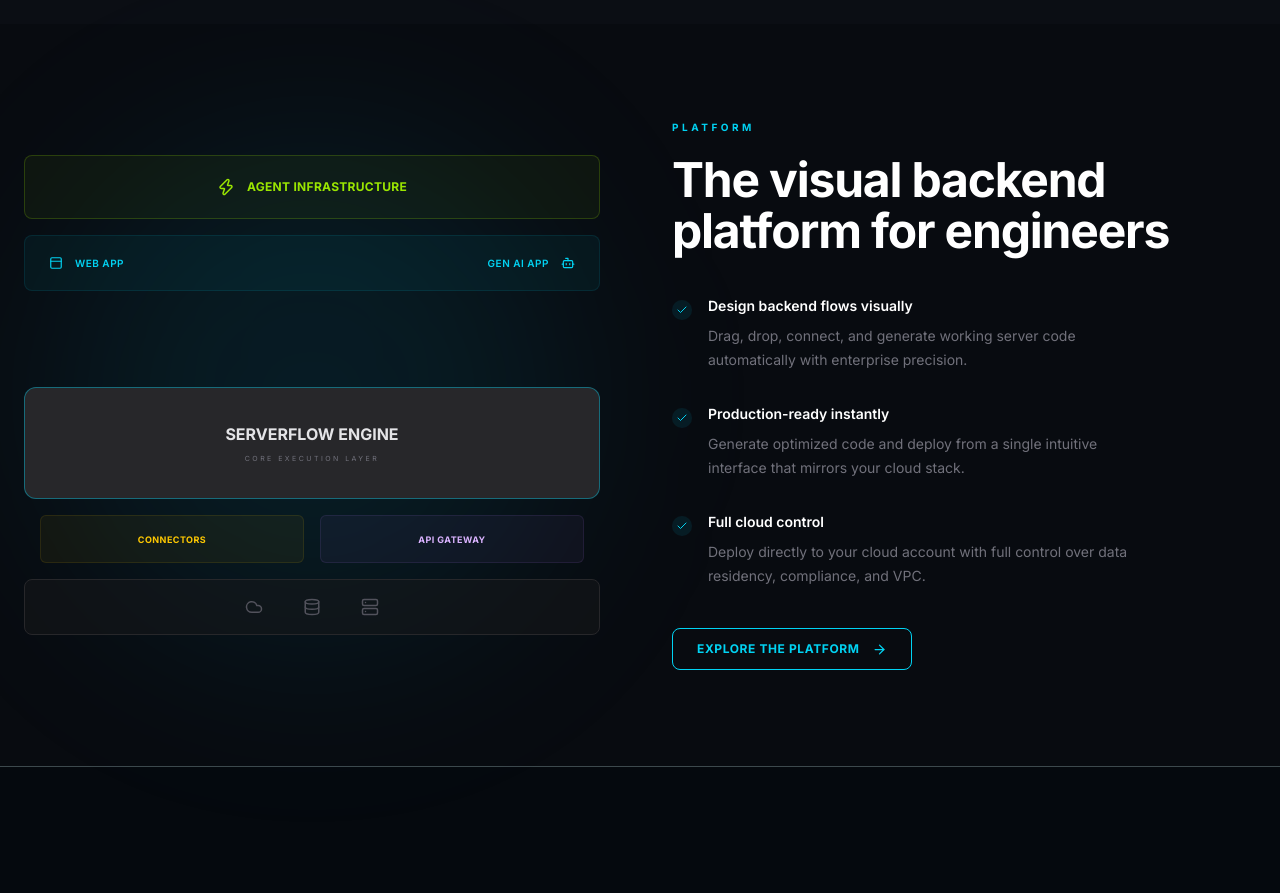
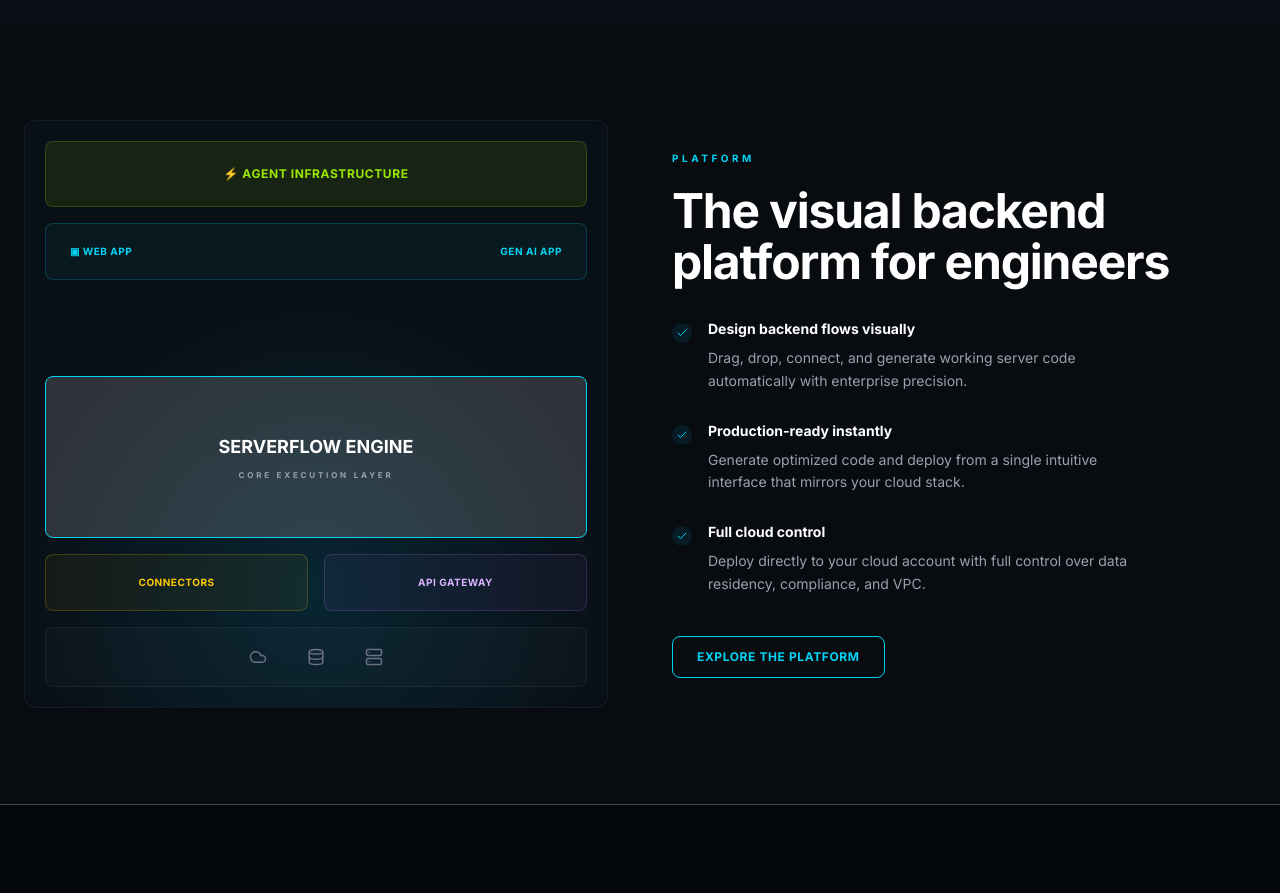
Before and after one commit to Gaurav775-Git/Server_Flow, a React (Vite) app in the folder client/: page / in a window 1280 px wide. Shown: the part 1780-2673 px from the top of the page. Built offline with nearby package versions, Linux system fonts and the light colour scheme.

Commit message:
refactor: improve platform section structure

```diff
--- /dev/null
+++ b/client/src/components/sections/home/PlatformContent.jsx
@@ -0,0 +1,44 @@
+import PlatformFeatureItem from "./PlatformFeatureItem";
+
+const PlatformContent = () => {
+  return (
+    <div>
+      {/* Section Label */}
+      <p className="text-[10px] font-bold tracking-[0.35em] text-cyan-400">
+        PLATFORM
+      </p>
+
+      {/* Section Heading */}
+      <h2 className="mt-5 max-w-xl text-4xl font-bold leading-[1.05] tracking-tight text-white md:text-5xl">
+        The visual backend platform for engineers
+      </h2>
+
+      {/* Feature List */}
+      <div className="mt-8 space-y-7">
+
+        <PlatformFeatureItem
+          title="Design backend flows visually"
+          description="Drag, drop, connect, and generate working server code automatically with enterprise precision."
+        />
+
+        <PlatformFeatureItem
+          title="Production-ready instantly"
+          description="Generate optimized code and deploy from a single intuitive interface that mirrors your cloud stack."
+        />
+
+        <PlatformFeatureItem
+          title="Full cloud control"
+          description="Deploy directly to your cloud account with full control over data residency, compliance, and VPC."
+        />
+
+      </div>
+
+      {/* CTA Button */}
+      <button className="mt-10 rounded-lg border border-cyan-400 px-6 py-3 text-xs font-bold tracking-wider text-cyan-400 transition hover:bg-cyan-400 hover:text-black">
+        EXPLORE THE PLATFORM
+      </button>
+    </div>
+  );
+};
+
+export default PlatformContent;
--- a/client/src/components/sections/home/PlatformDiagram.jsx
+++ b/client/src/components/sections/home/PlatformDiagram.jsx
@@ -1,116 +1,76 @@
-import {
-  Zap,
-  PanelTop,
-  Bot,
-  Cloud,
-  Database,
-  Server,
-} from "lucide-react";
+import { Cloud, Database, Server } from "lucide-react";
 
 const PlatformDiagram = () => {
   return (
-    <div className="relative z-10 w-full max-w-xl">
+    <div className="relative">
 
       {/* Background Glow */}
-      <div className="pointer-events-none absolute left-1/2 top-1/2 -z-10 h-[500px] w-[500px] -translate-x-1/2 -translate-y-1/2 rounded-full bg-cyan-500/10 blur-[100px]" />
+      <div className="absolute inset-0 -z-10 rounded-2xl bg-cyan-400/10 blur-3xl" />
+
+      {/* Diagram Container */}
+      <div className="relative overflow-hidden rounded-xl border border-white/5 bg-[#0b1118]/80 p-5">
+
+        {/* Inner Glow */}
+        <div className="pointer-events-none absolute inset-0 bg-[radial-gradient(circle_at_50%_80%,rgba(0,200,255,0.12),transparent_55%)]" />
+
+        {/* Diagram Content */}
+        <div className="relative">
 
           {/* Agent Infrastructure */}
-      <div className="flex h-16 items-center justify-center rounded-lg border border-lime-400/20 bg-lime-400/5">
-        <div className="flex items-center gap-3">
-          <Zap
-            size={18}
-            className="text-lime-400"
-          />
-
-          <span className="text-xs font-bold tracking-wide text-lime-400">
-            AGENT INFRASTRUCTURE
-          </span>
-        </div>
+          <div className="rounded-lg border border-lime-400/20 bg-lime-400/10 px-6 py-6 text-center">
+            <p className="text-xs font-bold tracking-wider text-lime-400">
+              ⚡ AGENT INFRASTRUCTURE
+            </p>
           </div>
 
-      {/* Web App / Gen AI */}
-      <div className="mt-4 flex h-14 items-center justify-between rounded-lg border border-cyan-400/10 bg-cyan-400/5 px-6">
+          {/* Application Layer */}
+          <div className="mt-4 flex items-center justify-between rounded-lg border border-cyan-400/20 bg-cyan-400/5 px-6 py-5">
+            <span className="text-[10px] font-bold tracking-wider text-cyan-400">
+              ▣ WEB APP
+            </span>
 
-        {/* Web App */}
-        <div className="flex items-center gap-3">
-          <PanelTop
-            size={14}
-            className="text-cyan-400"
-          />
-
-          <span className="text-[10px] font-semibold tracking-wider text-cyan-400">
-            WEB APP
+            <span className="text-[10px] font-bold tracking-wider text-cyan-400">
+              GEN AI APP
             </span>
           </div>
 
-        {/* Gen AI App */}
-        <div className="flex items-center gap-3">
-          <span className="text-[10px] font-semibold tracking-wider text-cyan-400">
-            GEN AI APP
-          </span>
-
-          <Bot
-            size={14}
-            className="text-cyan-400"
-          />
-        </div>
-
-      </div>
-
           {/* ServerFlow Engine */}
-      <div className="mt-24 flex h-28 items-center justify-center rounded-xl border border-cyan-400/40 bg-zinc-800">
-
-        <div className="text-center">
-          <h3 className="text-base font-bold text-zinc-200">
+          <div className="mt-24 rounded-lg border border-cyan-400 bg-white/15 px-6 py-14 text-center">
+            <h3 className="text-lg font-bold text-white">
               SERVERFLOW ENGINE
             </h3>
 
-          <p className="mt-2 text-[7px] tracking-[0.35em] text-zinc-500">
+            <p className="mt-2 text-[8px] font-bold tracking-[0.35em] text-gray-400">
               CORE EXECUTION LAYER
+            </p>
+          </div>
+
+          {/* Connectors and API Gateway */}
+          <div className="mt-4 grid grid-cols-2 gap-4">
+
+            <div className="rounded-lg border border-yellow-400/20 bg-yellow-400/5 px-4 py-5 text-center">
+              <p className="text-[10px] font-bold tracking-wider text-yellow-400">
+                CONNECTORS
+              </p>
+            </div>
+
+            <div className="rounded-lg border border-purple-400/20 bg-purple-400/5 px-4 py-5 text-center">
+              <p className="text-[10px] font-bold tracking-wider text-purple-300">
+                API GATEWAY
               </p>
             </div>
 
           </div>
 
-      {/* Connectors / API Gateway */}
-      <div className="mt-4 grid grid-cols-2 gap-4 px-4">
-
-        {/* Connectors */}
-        <div className="flex h-12 items-center justify-center rounded-md border border-yellow-400/10 bg-yellow-400/5">
-          <span className="text-[9px] font-bold tracking-wider text-yellow-400">
-            CONNECTORS
-          </span>
-        </div>
-
-        {/* API Gateway */}
-        <div className="flex h-12 items-center justify-center rounded-md border border-purple-400/10 bg-purple-400/5">
-          <span className="text-[9px] font-bold tracking-wider text-purple-300">
-            API GATEWAY
-          </span>
+          {/* Infrastructure Layer */}
+          <div className="mt-4 flex items-center justify-center gap-10 rounded-lg border border-white/5 bg-white/[0.02] py-5 text-gray-500">
+            <Cloud size={18} />
+            <Database size={18} />
+            <Server size={18} />
           </div>
 
         </div>
-
-      {/* Infrastructure */}
-      <div className="mt-4 flex h-14 items-center justify-center gap-10 rounded-lg border border-zinc-800 bg-zinc-900/50">
-
-        <Cloud
-          size={18}
-          className="text-zinc-600"
-        />
-
-        <Database
-          size={18}
-          className="text-zinc-600"
-        />
-
-        <Server
-          size={18}
-          className="text-zinc-600"
-        />
-
       </div>
-
     </div>
   );
 };
--- a/client/src/components/sections/home/PlatformFeature.jsx
+++ b/client/src/components/sections/home/PlatformFeatureItem.jsx
@@ -1,23 +1,27 @@
 import { Check } from "lucide-react";
 
-const PlatformFeature = ({ title, description }) => {
+const PlatformFeatureItem = ({ title, description }) => {
   return (
     <div className="flex gap-4">
+
+      {/* Check Icon */}
       <div className="mt-1 flex h-5 w-5 shrink-0 items-center justify-center rounded-full bg-cyan-500/10">
         <Check size={12} className="text-cyan-400" />
       </div>
 
+      {/* Feature Content */}
       <div>
-        <h3 className="text-sm font-semibold text-white">
+        <h3 className="text-sm font-bold text-white">
           {title}
         </h3>
 
-        <p className="mt-2 max-w-md text-sm leading-6 text-zinc-500">
+        <p className="mt-2 max-w-md text-sm leading-relaxed text-gray-400">
           {description}
         </p>
       </div>
+
     </div>
   );
 };
 
-export default PlatformFeature;
+export default PlatformFeatureItem;
--- a/client/src/components/sections/home/PlatformFeatures.jsx
+++ /dev/null
@@ -1,35 +0,0 @@
-import PlatformFeature from "./PlatformFeature";
-
-const features = [
-  {
-    title: "Design backend flows visually",
-    description:
-      "Drag, drop, connect, and generate working server code automatically with enterprise precision.",
-  },
-  {
-    title: "Production-ready instantly",
-    description:
-      "Generate optimized code and deploy from a single intuitive interface that mirrors your cloud stack.",
-  },
-  {
-    title: "Full cloud control",
-    description:
-      "Deploy directly to your cloud account with full control over data residency, compliance, and VPC.",
-  },
-];
-
-const PlatformFeatures = () => {
-  return (
-    <div className="mt-10 space-y-8">
-      {features.map((feature) => (
-        <PlatformFeature
-          key={feature.title}
-          title={feature.title}
-          description={feature.description}
-        />
-      ))}
-    </div>
-  );
-};
-
-export default PlatformFeatures;
--- a/client/src/components/sections/home/PlatformSection.jsx
+++ b/client/src/components/sections/home/PlatformSection.jsx
@@ -1,6 +1,5 @@
-import { ArrowRight } from "lucide-react";
 import PlatformDiagram from "./PlatformDiagram";
-import PlatformFeatures from "./PlatformFeatures";
+import PlatformContent from "./PlatformContent";
 
 const PlatformSection = () => {
   return (
@@ -12,29 +11,7 @@ const PlatformSection = () => {
         <PlatformDiagram />
 
         {/* Right Side */}
-        <div>
-
-          {/* Small Label */}
-          <p className="text-[10px] font-bold tracking-[0.35em] text-cyan-400">
-            PLATFORM
-          </p>
-
-          {/* Heading */}
-          <h2 className="mt-5 max-w-xl text-4xl font-bold leading-[1.05] tracking-tight text-white md:text-5xl">
-            The visual backend platform for engineers
-          </h2>
-
-          {/* Features */}
-          <PlatformFeatures />
-
-          {/* CTA Button */}
-          <button className="mt-10 flex items-center gap-3 rounded-lg border border-cyan-400 px-6 py-3 text-xs font-bold tracking-wider text-cyan-400 transition hover:bg-cyan-400 hover:text-black">
-            EXPLORE THE PLATFORM
-
-            <ArrowRight size={15} />
-          </button>
-
-        </div>
+        <PlatformContent />
 
       </div>
 
--- a/client/src/pages/Home.jsx
+++ b/client/src/pages/Home.jsx
@@ -1,16 +1,20 @@
-import Footer from '../components/Footer';
-import NavBar from '../components/NavBar';
-import HeroSection from '../components/sections/home/HeroSection';
+import Footer from "../components/Footer";
+import NavBar from "../components/NavBar";
+import HeroSection from "../components/sections/home/HeroSection";
 import ProductsSection from "../components/sections/home/ProductsSection";
 import PlatformSection from "../components/sections/home/PlatformSection";
 
 const Home = () => {
   return (
-    <div className="bg-[#05090E] min-h-screen">
+    <div className="min-h-screen bg-[#05090E]">
       <NavBar />
-      <HeroSection/>
-       <ProductsSection />
-       <PlatformSection />
+
+      <HeroSection />
+
+      <ProductsSection />
+
+      <PlatformSection />
+
       <Footer />
     </div>
   );
```
Lines whose indentation alone changed are shown as unchanged.
